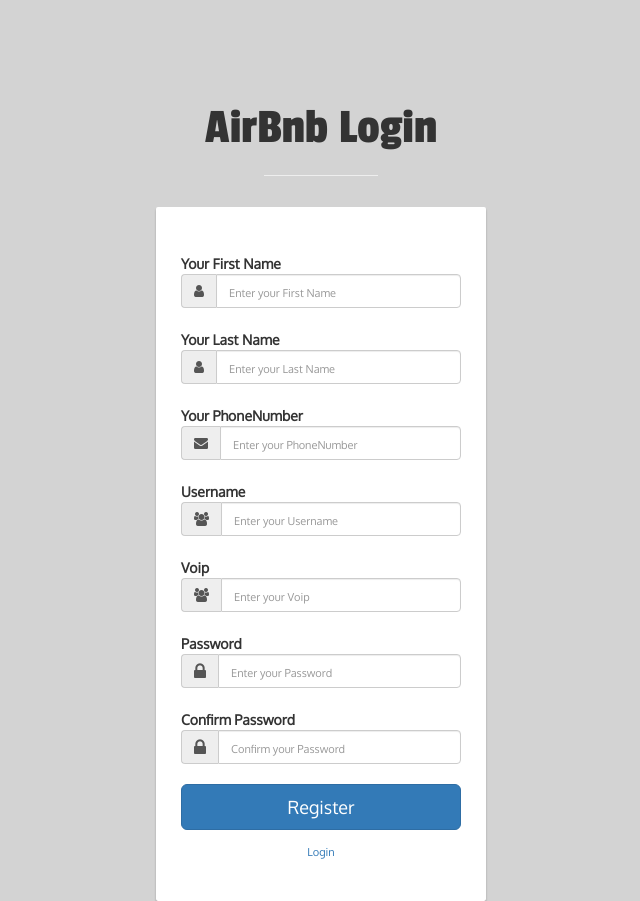
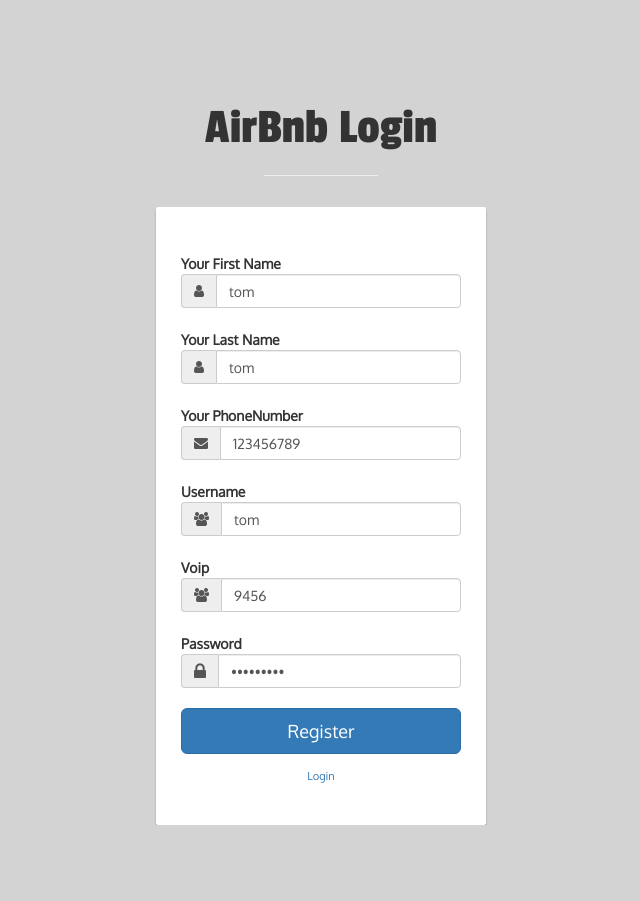
Before and after one commit to EitanTs/AirBnb, a Flask app: template templates/SignInForm.html in a window 1280 px wide. Shown: the whole page, without its empty margins (319-959 px from the left). After the commit the page ends 825 px from the top, so only its background shows below. Run offline with Flask 2, Linux system fonts and the light colour scheme; the template is opened without the code that fills it, so the values that code supplies are empty; some libraries are stand-ins or nearby versions.

Commit message:
Added sign in owner

```diff
--- a/Configuration.py
+++ b/Configuration.py
@@ -1,3 +1,5 @@
 __author__ = 'Ido Bichler'
 
 REVIEW_PARAMS = ['Clean', 'Noise', 'bathrooms', 'Silence', 'Snoring']
+BED_ID_FORMAT = "{building}_{room_number}_{bed_number}"
+ROOM_ID_FORMAT = "{building}_{room_number}"
--- a/DB/SqlExecuter.py
+++ b/DB/SqlExecuter.py
@@ -43,3 +43,6 @@ class SqlExecuter(DbConfiguration):
                 row_json[cols[i]] = row[i]
             json_array.append(row_json)
         return json_array
+
+    def insert_object_to_db(self, table_obj):
+        self.execute_query(table_obj.generate_insert_query(), table_obj.values)
--- a/Tables/TableRooms.py
+++ b/Tables/TableRooms.py
@@ -9,7 +9,7 @@ class TableRooms(Table):
         super(TableRooms, self).__init__(self.TABLE_NAME)
         self.room_id = room_id
         self.building = building
-        self.room_number = room_number
+        self.room_number = int(room_number)
         if picture_path:
             self.picture_path = picture_path
         else:
--- a/templates/SignInForm.html
+++ b/templates/SignInForm.html
@@ -26,14 +26,14 @@
 	               	</div>
 	            </div>
 				<div class="main-login main-center">
-					<form class="form-horizontal" method="post" action="#">
+					<form class="form-horizontal" method="post" action="/sign_up_first_step">
 
 						<div class="form-group">
 							<label for="name" class="cols-sm-2 control-label">Your First Name</label>
 							<div class="cols-sm-10">
 								<div class="input-group">
 									<span class="input-group-addon"><i class="fa fa-user fa" aria-hidden="true"></i></span>
-									<input type="text" class="form-control" name="fname" id="fname"  placeholder="Enter your First Name"/>
+									<input type="text" class="form-control" name="first_name" id="first_name" value="tom" placeholder="Enter your First Name"/>
 								</div>
 							</div>
 						</div>
@@ -42,7 +42,7 @@
 							<div class="cols-sm-10">
 								<div class="input-group">
 									<span class="input-group-addon"><i class="fa fa-user fa" aria-hidden="true"></i></span>
-									<input type="text" class="form-control" name="lname" id="lname"  placeholder="Enter your Last Name"/>
+									<input type="text" class="form-control" name="last_name" id="last_name" value="tom" placeholder="Enter your Last Name"/>
 								</div>
 							</div>
 						</div>
@@ -53,7 +53,7 @@
 							<div class="cols-sm-10">
 								<div class="input-group">
 									<span class="input-group-addon"><i class="fa fa-envelope fa" aria-hidden="true"></i></span>
-									<input type="text" class="form-control" name="PhoneNumber" id="PhoneNumber"  placeholder="Enter your PhoneNumber"/>
+									<input type="text" class="form-control" name="phone_number" id="phone_number" value="123456789" placeholder="Enter your PhoneNumber"/>
 								</div>
 							</div>
 						</div>
@@ -63,7 +63,7 @@
 							<div class="cols-sm-10">
 								<div class="input-group">
 									<span class="input-group-addon"><i class="fa fa-users fa" aria-hidden="true"></i></span>
-									<input type="text" class="form-control" name="username" id="username"  placeholder="Enter your Username"/>
+									<input type="text" class="form-control" name="user_id" id="user_id" value="tom" placeholder="Enter your Username"/>
 								</div>
 							</div>
 						</div>
@@ -72,7 +72,7 @@
 							<div class="cols-sm-10">
 								<div class="input-group">
 									<span class="input-group-addon"><i class="fa fa-users fa" aria-hidden="true"></i></span>
-									<input type="text" class="form-control" name="voip" id="voip"  placeholder="Enter your Voip "/>
+									<input type="text" class="form-control" name="voip" id="voip" value="9456" placeholder="Enter your Voip "/>
 								</div>
 							</div>
 						</div>
@@ -82,23 +82,23 @@
 							<div class="cols-sm-10">
 								<div class="input-group">
 									<span class="input-group-addon"><i class="fa fa-lock fa-lg" aria-hidden="true"></i></span>
-									<input type="password" class="form-control" name="password" id="password"  placeholder="Enter your Password"/>
+									<input type="password" class="form-control" name="password" id="password" value="123456789" placeholder="Enter your Password"/>
 								</div>
 							</div>
 						</div>
-
-						<div class="form-group">
-							<label for="confirm" class="cols-sm-2 control-label">Confirm Password</label>
-							<div class="cols-sm-10">
-								<div class="input-group">
-									<span class="input-group-addon"><i class="fa fa-lock fa-lg" aria-hidden="true"></i></span>
-									<input type="password" class="form-control" name="confirm" id="confirm"  placeholder="Confirm your Password"/>
-								</div>
-							</div>
-						</div>
+{##}
+{#						<div class="form-group">#}
+{#							<label for="confirm" class="cols-sm-2 control-label">Confirm Password</label>#}
+{#							<div class="cols-sm-10">#}
+{#								<div class="input-group">#}
+{#									<span class="input-group-addon"><i class="fa fa-lock fa-lg" aria-hidden="true"></i></span>#}
+{#									<input type="password" class="form-control"  id="confirm"  placeholder="Confirm your Password"/>#}
+{#								</div>#}
+{#							</div>#}
+{#						</div>#}
 
 						<div class="form-group ">
-							<button type="button" class="btn btn-primary btn-lg btn-block login-button">Register</button>
+							<button type="submit" class="btn btn-primary btn-lg btn-block login-button">Register</button>
 						</div>
 						<div class="login-register">
 				            <a href="index.php">Login</a>
```
Also changed, not shown: Tables/TableUsers.py (+6 -6 lines), templates/SignInSecondStep.html (+5 -5 lines), views.py (+50 -31 lines), DB/AirBnb.db, Tables/Table.py (line endings or trailing spaces), 1 other file.
